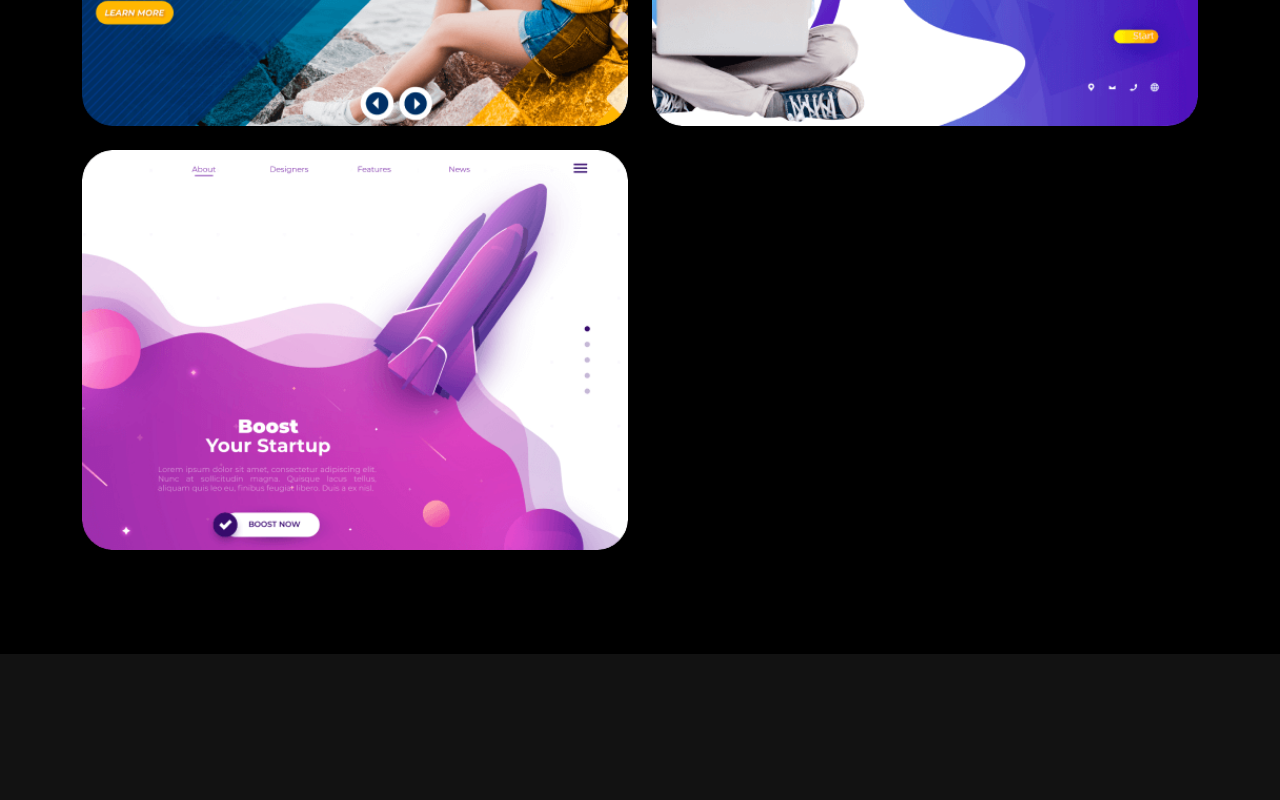
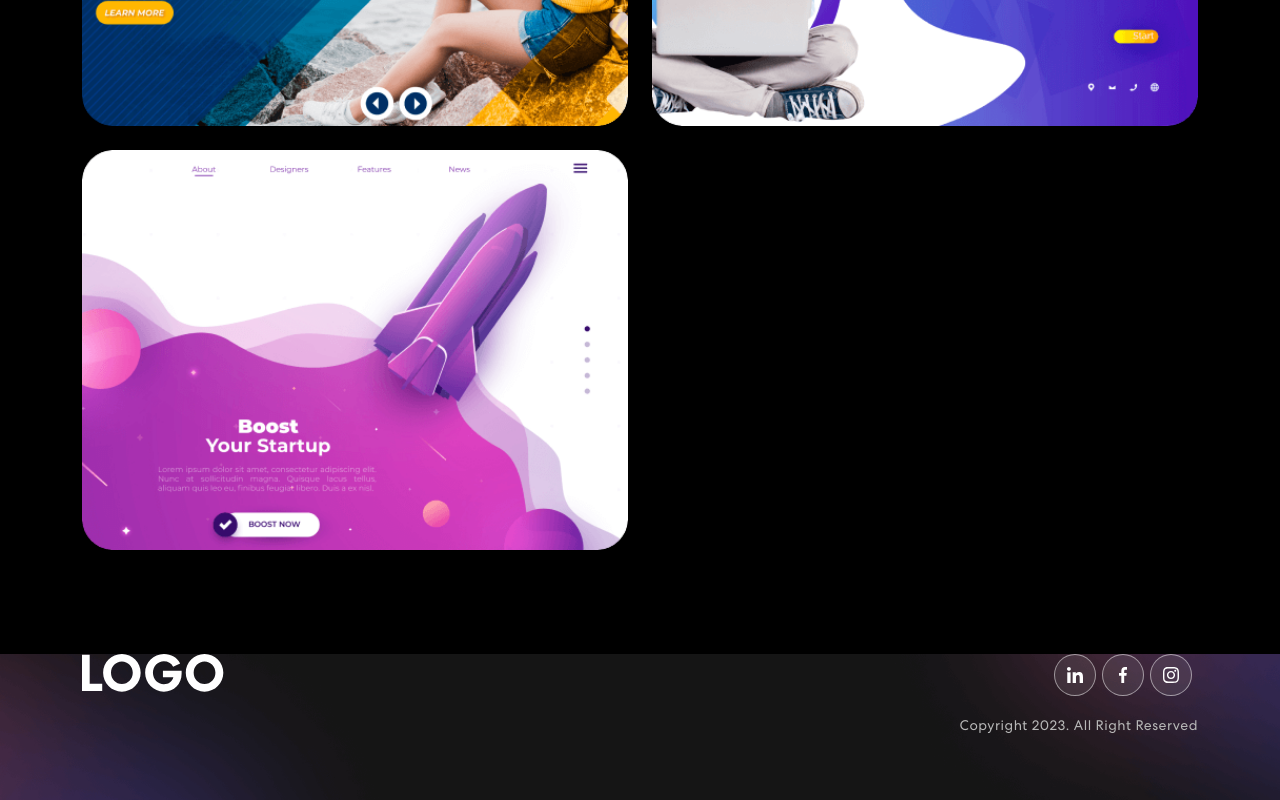
Before and after one commit to martinvichnal/martinvichnal.github.io, a React (Create React App) app: page / in a window 1280 px wide. Shown: the part 2095-2895 px from the top of the page. Before the commit the page ends 2749 px from the top, so only its background shows below. Built offline with nearby package versions, Linux system fonts and the light colour scheme.

Commit message:
Base Site done

```diff
--- a/src/App.tsx
+++ b/src/App.tsx
@@ -8,6 +8,8 @@
 import { Banner } from './components/Banner';
 import { Skills } from './components/Skills';
 import { Projects } from './components/Projects';
+import { Contact } from './components/Contact';
+import { Footer } from './components/Footer';
 
 // Main App fucntion
 function App() {
@@ -17,6 +19,8 @@
       <Banner />
       <Skills />
       <Projects />
+      {/* <Contact /> */}
+      <Footer />
     </div>
   );
 }
--- /dev/null
+++ b/src/components/Footer.tsx
@@ -0,0 +1,28 @@
+import { Col, Container, Row } from "react-bootstrap"
+
+import logo from "../assets/img/logo.svg"
+import navIcon1 from '../assets/img/nav-icon1.svg';
+import navIcon2 from '../assets/img/nav-icon2.svg';
+import navIcon3 from '../assets/img/nav-icon3.svg';
+
+export const Footer = () => {
+    return (
+        <footer className="footer">
+            <Container>
+                <Row className="align-item-center">
+                    <Col sm={6}>
+                        <img src={logo} alt="Logo" />
+                    </Col>
+                    <Col sm={6} className="text-center text-sm-end">
+                        <div className="social-icon">
+                            <a href=""><img src={navIcon1} /></a>
+                            <a href=""><img src={navIcon2} /></a>
+                            <a href=""><img src={navIcon3} /></a>
+                        </div>
+                        <p>Copyright 2023. All Right Reserved</p>
+                    </Col>
+                </Row>
+            </Container>
+        </footer>
+    )
+}
```
